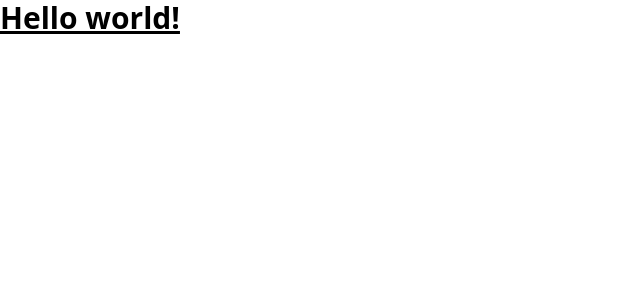
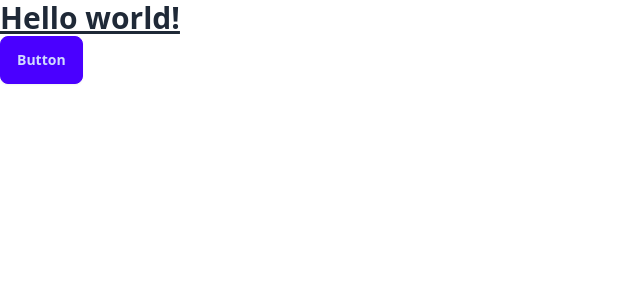
Before and after one commit to laira-z/lego-tech, an Angular app: page / in a window 1280 px wide. Shown: the top 300 px of the page, without its empty margins (0-640 px from the left). Built offline with nearby package versions, Linux system fonts and the light colour scheme.

Commit message:
chore: add daisyui

```diff
--- a/package.json
+++ b/package.json
@@ -28,6 +28,7 @@
     "@angular/compiler-cli": "^18.2.0",
     "@types/jasmine": "~5.1.0",
     "autoprefixer": "^10.4.20",
+    "daisyui": "^4.12.14",
     "jasmine-core": "~5.2.0",
     "karma": "~6.4.0",
     "karma-chrome-launcher": "~3.2.0",
--- a/src/app/app.component.html
+++ b/src/app/app.component.html
@@ -1 +1,3 @@
 <h1 class="text-3xl font-bold underline">Hello world!</h1>
+
+<button class="btn btn-primary">Button</button>
--- a/tailwind.config.js
+++ b/tailwind.config.js
@@ -1,8 +1,9 @@
 /** @type {import('tailwindcss').Config} */
+import daisyui from "daisyui";
 module.exports = {
   content: ["./src/**/*.{html,ts}"],
   theme: {
     extend: {},
   },
-  plugins: [],
+  plugins: [daisyui],
 };
```
Also changed, not shown: 1 other file (tests, documents, lock files or other folders).
